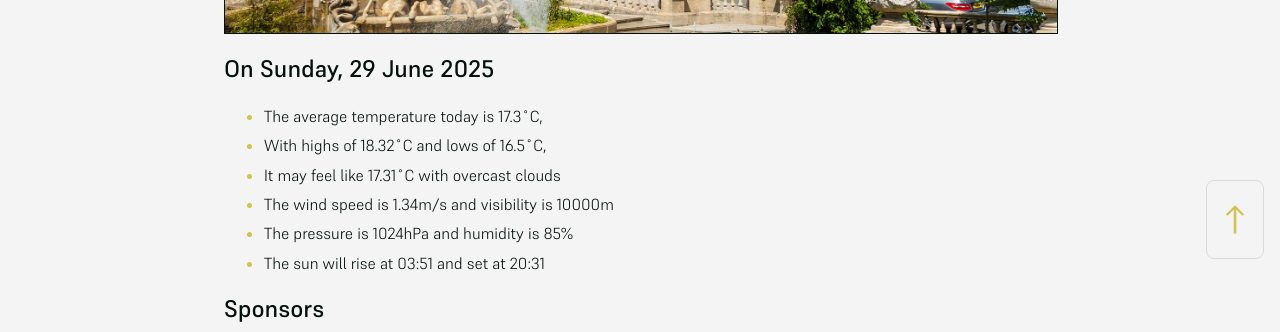
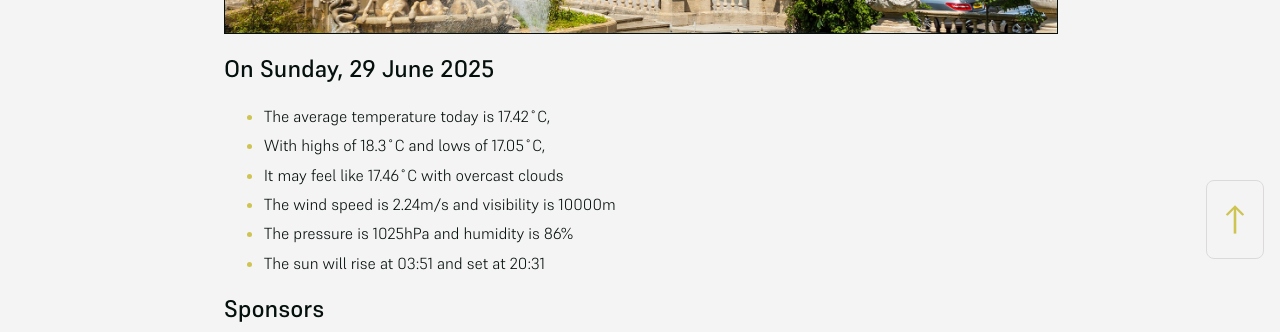
Before and after one commit to mat-0/cheltenham-open-data, a Jekyll site: the page built from index.md, in a window 1280 px wide. Shown: the part 625-957 px from the top of the page. Built offline with Jekyll 4.4.1, drawn with Linux system fonts in a browser that asks for light colours.

Commit message:
Updated 2025-06-29 05:02:20

```diff
--- a/index.md
+++ b/index.md
@@ -10,11 +10,11 @@ seo: Menu
 <!-- weather_marker starts -->
 ## On Sunday, 29 June 2025
 
-- The average temperature today is 17.3˚C,
-- With highs of 18.32˚C and lows of 16.5˚C,
-- It may feel like 17.31˚C with overcast clouds
-- The wind speed is 1.34m/s and visibility is 10000m
-- The pressure is 1024hPa and humidity is 85%
+- The average temperature today is 17.42˚C,
+- With highs of 18.3˚C and lows of 17.05˚C,
+- It may feel like 17.46˚C with overcast clouds
+- The wind speed is 2.24m/s and visibility is 10000m
+- The pressure is 1025hPa and humidity is 86%
 - The sun will rise at 03:51 and set at 20:31
 
 <!-- weather_marker ends -->
```
Also changed, not shown: _data/flood.json (+5 -48 lines), _pages/news.md (+6 -6 lines).
